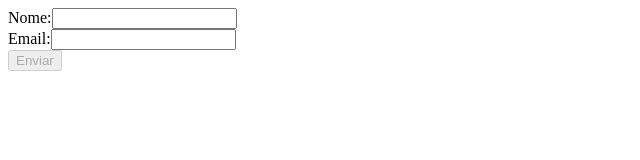
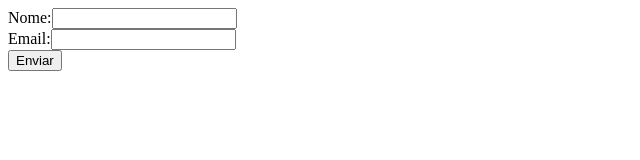
Before and after one commit to Csalex123/Formik-app, a React (Create React App) app: page / in a window 1280 px wide. Shown: the top 160 px of the page, without its empty margins (0-640 px from the left). Built offline with nearby package versions, Linux system fonts and the light colour scheme.

Commit message:
zerando formulário após o envio

```diff
--- a/src/App.js
+++ b/src/App.js
@@ -7,6 +7,7 @@ function App() {
 
     function onSubmit(values, actions) {
         console.log('SUBMIT', values);
+        actions.resetForm({ values: { name: "", email: "" } })
     }
 
     return (
@@ -27,7 +28,7 @@ function App() {
                             <Field name="email" type="email" />
                             <ErrorMessage name="email" />
                         </div>
-                        <button type="submit" disabled={isValid}>Enviar</button>
+                        <button type="submit" >Enviar</button>
                     </Form>
                 )} />
         </div>
```
